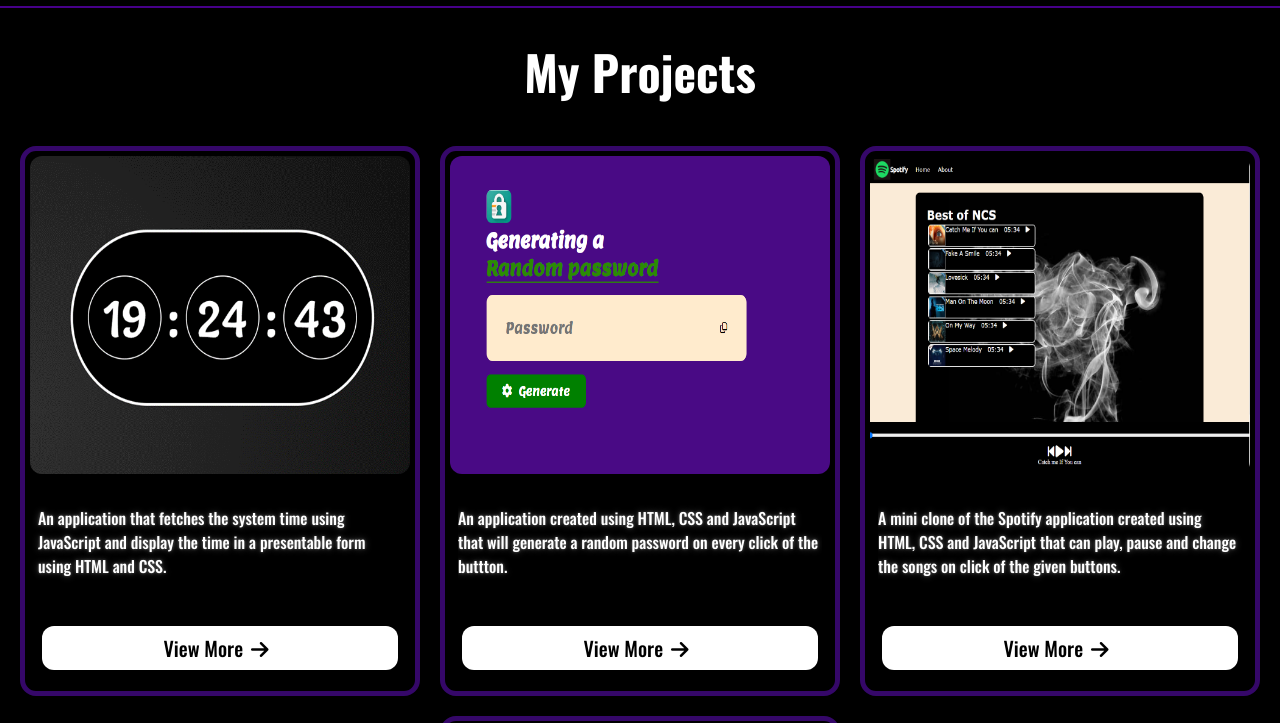
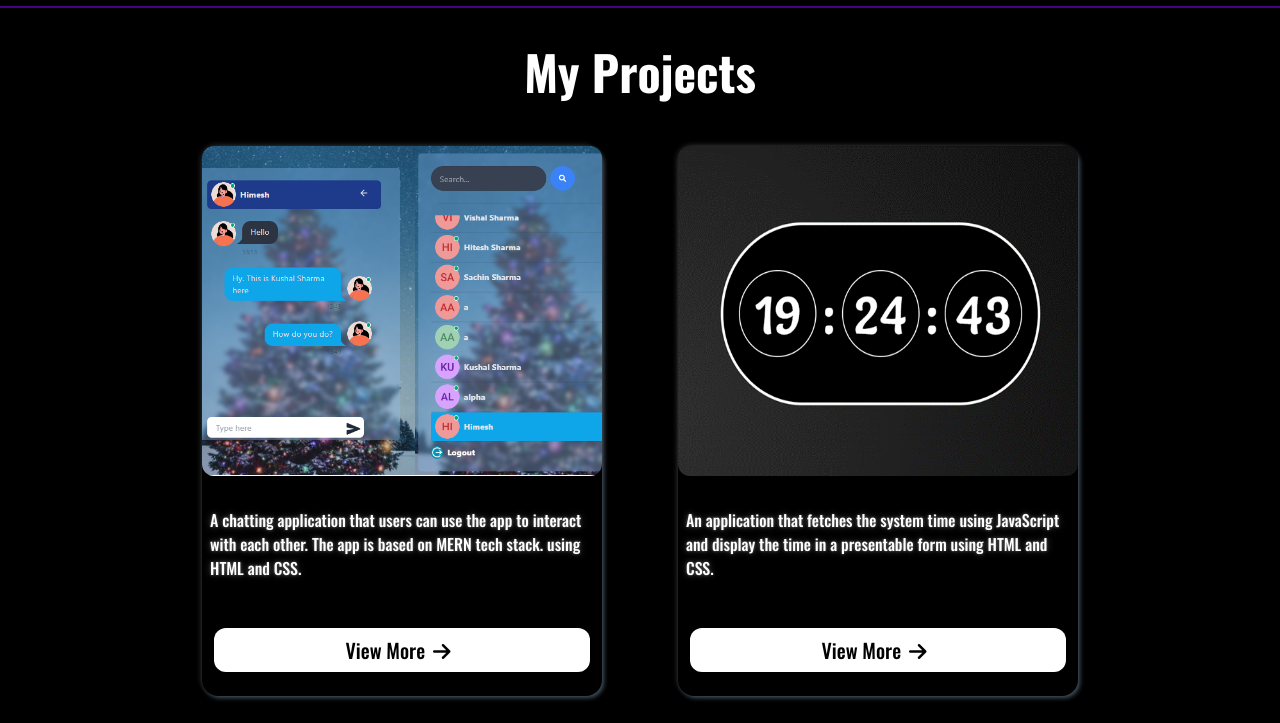
Before and after one commit to Kushal4369/My-Portfolio, a website: page index.html in a window 1280 px wide. Shown: the part 540-1263 px from the top of the page. Drawn offline with nearby package versions, Linux system fonts and the light colour scheme.

Commit message:
Added new project

```diff
--- a/index.html
+++ b/index.html
@@ -75,9 +75,32 @@
   <!-- Project Section -->
 
   <h1 class="text-5xl text-center font-extrabold my-10" id="projects"> My Projects</h1>
-  <div class="flex items-center my-10 project_container flex-wrap justify-center">
+
+
+
+  <div class="flex items-center my-10 project_container flex-wrap justify-center gap-14">
+
+      <!-- Project-1 -->
+
+      <div class="card">
+        <div class="project_image h-3/5">
+          <img src="chat-app.png" alt="project_image" class="rounded-xl h-full w-full object-cover">
+        </div>
+        <div class="my-5 mx-2 h-28 py-3">
+          <p> A chatting application that users can use the app to interact with each other. The app is based on MERN tech stack.
+            using HTML and CSS. </p>
+        </div>
+        <div class="flex">
+          <a href="https://chat-app-hotq.onrender.com/" target="_blank"
+            class="bg-white text-black text-xl w-full mx-3 rounded-xl py-2 text-center cursor-pointer hover:bg-black hover:text-white hover:border-4">View
+            More<i class="fa-solid fa-arrow-right mx-2"></i></a>
+        </div>
+      </div>
+
+<!-- Project-2   -->
+
     <div class="card">
-      <div class="project_image h-3/5">
+      <div class="project_image h-3/5 w-full">
         <img src="Digital Clock.png" alt="project_image" class="rounded-xl h-full w-full">
       </div>
       <div class="my-5 mx-2 h-28 py-3">
@@ -90,6 +113,9 @@
           More<i class="fa-solid fa-arrow-right mx-2"></i></a>
       </div>
     </div>
+
+    <!-- Project-3 -->
+
     <div class="card">
       <div class="project_image h-3/5">
         <img src="Random Password Generator.png" alt="project_image" class="rounded-xl w-full h-full">
@@ -104,6 +130,8 @@
           More<i class="fa-solid fa-arrow-right mx-2"></i></a>
       </div>
     </div>
+<!-- Project-4 -->
+
     <div class="card">
       <div class="project_image h-3/5">
         <img src="Spotify Clone.png" alt="project_image" class="rounded-xl w-full h-full">
@@ -118,6 +146,8 @@
           More<i class="fa-solid fa-arrow-right mx-2"></i></a>
       </div>
     </div>
+<!-- Project-5 -->
+
     <div class="card">
       <div class="project_image h-3/5">
         <img src="Weather_app.png" alt="project_image" class="rounded-xl h-full w-full">
--- a/styles.css
+++ b/styles.css
@@ -65,6 +65,11 @@ p {
   background-color:#CD921E;
 }
 
+@keyframes card-animation {
+ from {bottom: 0px;}
+ to {bottom: 20px;}
+}
+
 @keyframes text-animation {
   0% {margin-top: 0;}
   10% {margin-top: 0;}
@@ -84,11 +89,20 @@ p {
   max-width: 400px;
   background-color: white;
   border-radius: 16px;
-  border: 5px solid rgb(53, 7, 105);
-  margin: 10px;
-  padding: 5px;
+  box-shadow: rgba(136, 165, 191, 0.48) 2px 2px 4px 0px, rgba(38, 37, 37, 0.8) -2px -2px 4px 0px;
+    margin: 10px;
+  /* padding: 5px; */
   position: relative;
   background-color: black;
+
+}
+
+.card:hover{
+
+  bottom: 20px;
+  transition:ease-out;
+  animation-name: card-animation;
+  animation-duration: 0.5s;
 }
 
 
```
Also changed, not shown: chat-app.png (added).
